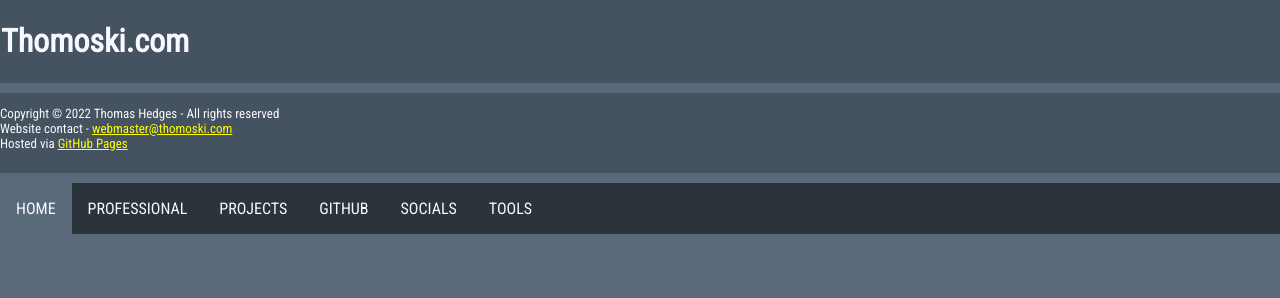
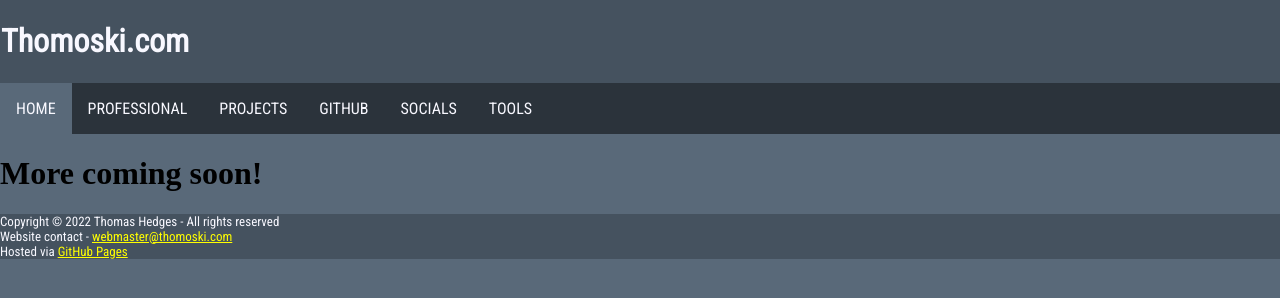
Before and after one commit to Thomoski/Thomoski.github.io, a plain HTML site: page index.html in a window 1280 px wide. Drawn offline with Linux system fonts and the light colour scheme.

Commit message:
Added coming soon heading

```diff
--- a/index.css
+++ b/index.css
@@ -6,14 +6,6 @@ body {
     background-color: #596979;
     margin: 0;
     height: 100%;
-    display: grid;
-    grid-gap: 10px;
-    grid-template-columns: 1fr;
-    grid-template-areas: "main" "footer";
-    grid-template-rows: 1fr 80px;
-}
-main {
-    grid-area: main;
 }
 .header {
     background-color: #45525f;
@@ -52,5 +44,4 @@ footer {
     color: ghostwhite;
     font-family: "Roboto Condensed", normal;
     font-size: small;
-    grid-area: footer;
 }
--- a/index.html
+++ b/index.html
@@ -25,6 +25,7 @@
         </ul>
     </nav>
     <body style="margin: 0">
+        <h1>More coming soon!</h1>
     </body>
     <footer>
         <p>Copyright © 2022 Thomas Hedges - All rights reserved<br>
```
Also changed, not shown: github.html (+1 -1 lines), professional.html (+1 -1 lines), projects.html (+1 -1 lines), socials.html (+1 -1 lines), tools.html (+1 -1 lines).
